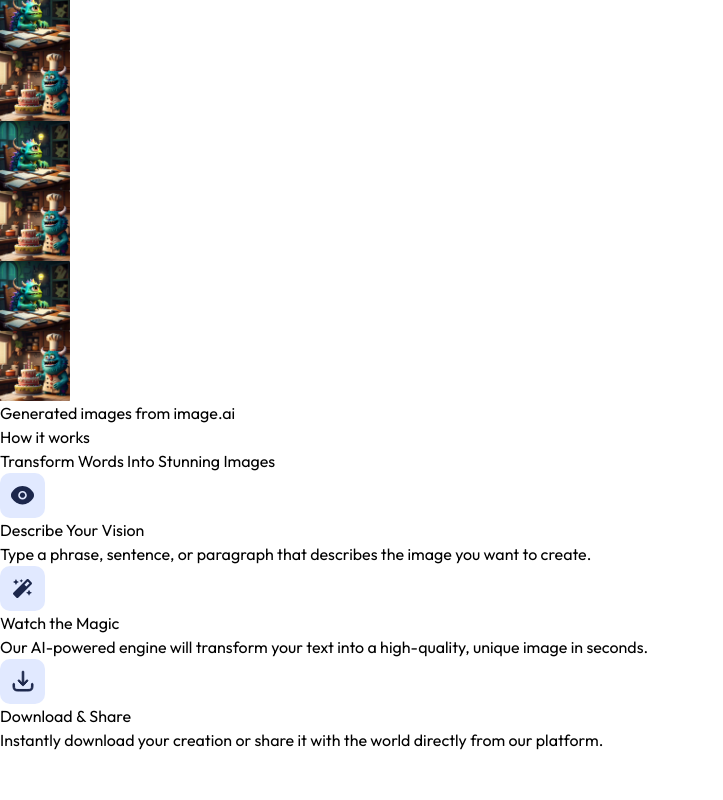
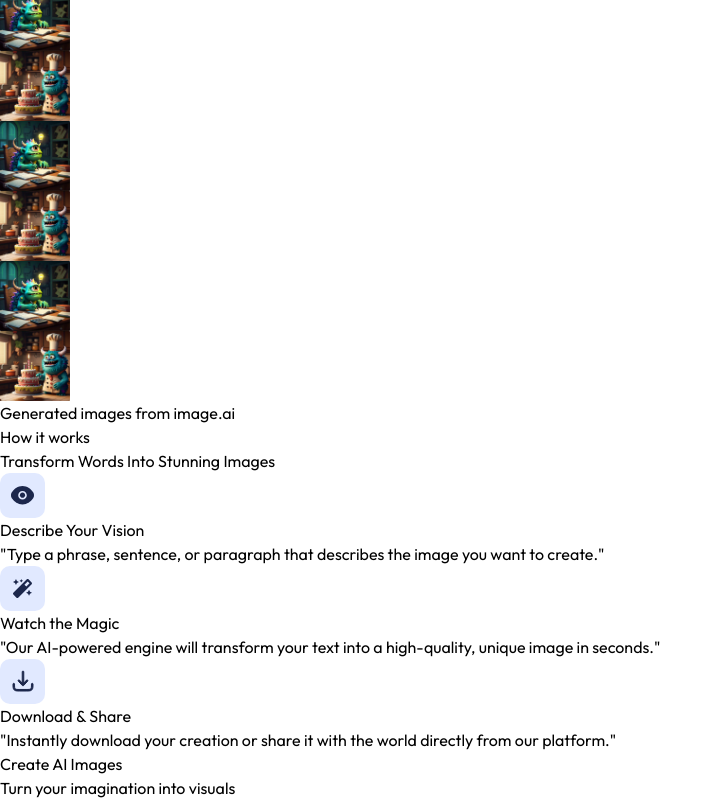
Before and after one commit to Skelptin/image.ai, a React (Vite) app in the folder frontend/: page / in a window 1280 px wide. Shown: the part 534-1334 px from the top of the page, without its empty margins (0-723 px from the left). Before the commit the page ends 1286 px from the top, so only its background shows below. Built offline with nearby package versions, Linux system fonts and the light colour scheme.

Commit message:
added description component

```diff
--- /dev/null
+++ b/frontend/src/components/Description.jsx
@@ -0,0 +1,14 @@
+import React from 'react'
+
+const Description = () => {
+  return (
+    <div className='flex flex-col items-center justify-center my-24 p-6 md:px-28'>
+        <h1 className='text-3xl sm:text-4xl font-semibold mb-2'>
+            Create AI Images
+        </h1>
+        <p className='text-gray-500 mb-8 '>Turn your imagination into visuals </p>
+    </div>
+  )
+}
+
+export default Description
--- a/frontend/src/components/Steps.jsx
+++ b/frontend/src/components/Steps.jsx
@@ -3,22 +3,24 @@ import { stepsData } from '../assets/assets'
 
 const Steps = () => {
     return (
-        <div>
+        <div className='flex flex-col items-center justify-center my-32'>
             <h1 className='text-3xl sm:text-4xl font-semibold mb-2'>How it works</h1>
             <p className='text-lg text-gray-600 mb-8'>
                 Transform Words Into Stunning Images
             </p>
 
-            <div>
+            <div className='space-y-4 w-full max-w-3xl text-sm  '>
                 {
                     stepsData && stepsData.map((item, index) => (
-                        <div>
-                            <img src={item.icon} alt="" />
+                        <div key={index}
+                            className='flex items-center gap-4 p-5 px-8 bg-white/20
+                        shadow-md border rounded-lg cursor-pointer hover:scale-[1.02] transition-all duraiton-300'>
+                            <img w={40} src={item.icon} alt="" />
                             <div>
-                                <h2>
+                                <h2 className='etxt-xl font-medium'>
                                     {item.title}
                                 </h2>
-                                <p>{item.description}</p>
+                                <p className='text-gray-500'>"{item.description}"</p>
                             </div>
                         </div>
                     ))
--- a/frontend/src/pages/Home.jsx
+++ b/frontend/src/pages/Home.jsx
@@ -1,12 +1,14 @@
 import React from 'react'
 import Header from '../components/Header'
 import Steps from '../components/Steps'
+import Description from '../components/Description'
 
 const Home = () => {
   return (
     <div>
         <Header />
         <Steps />
+        <Description />
     </div>
   )
 }
```
